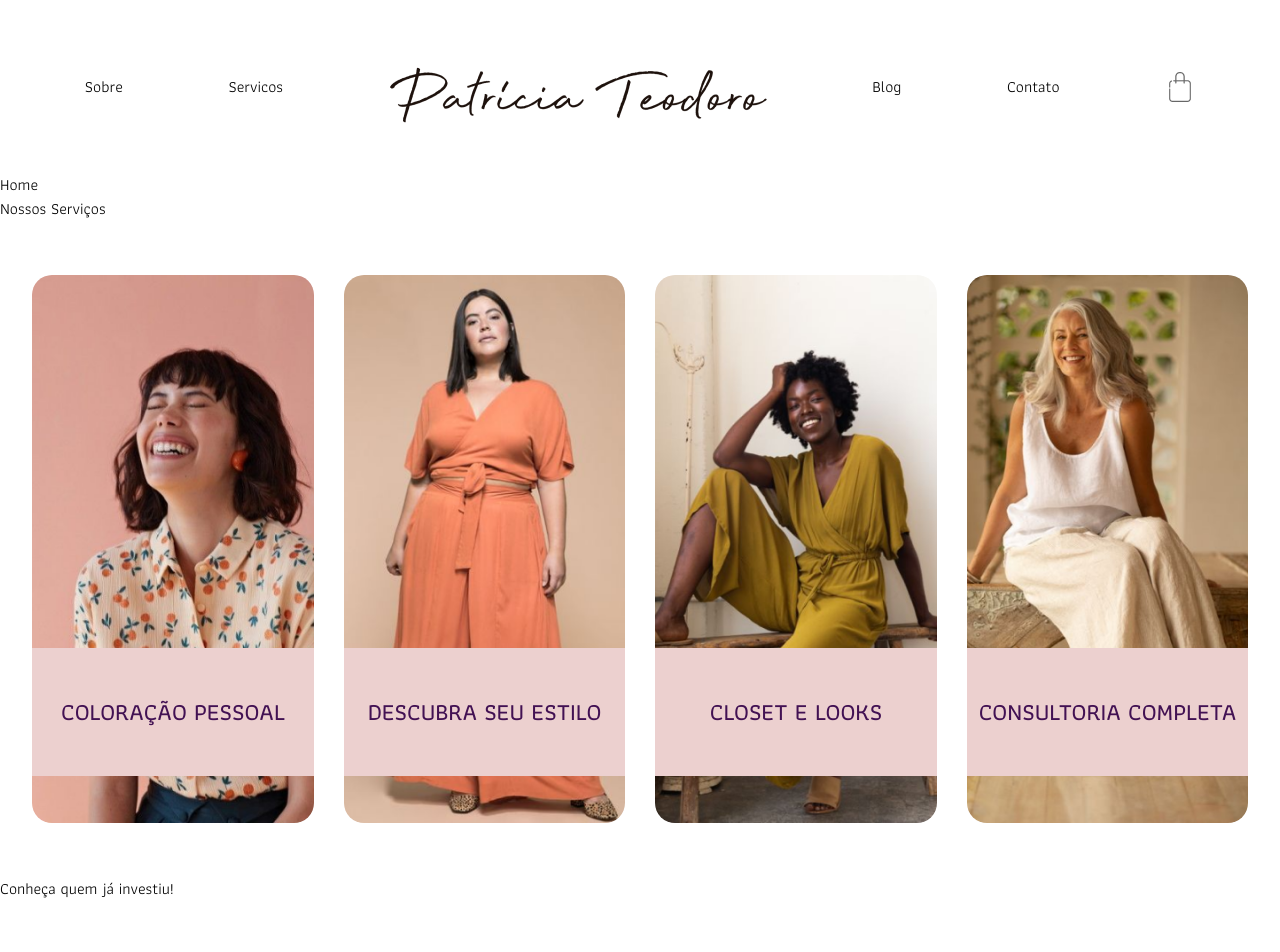
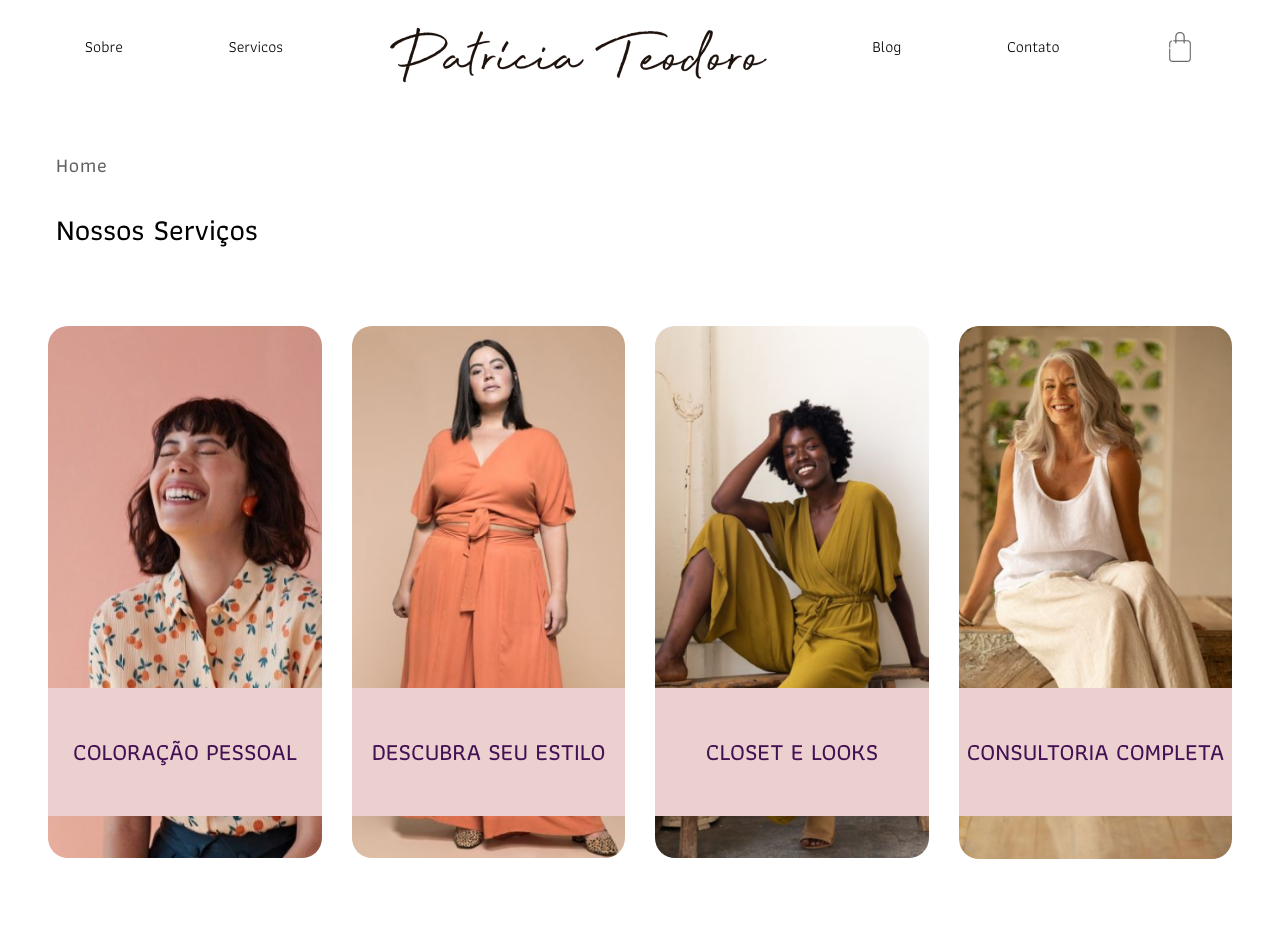
Before and after one commit to Juvido/patricia-teodoro, a React (Vite) app: page / in a window 1280 px wide. Shown: the top 952 px of the page. Before the commit the page ends 901 px from the top, so only its background shows below. Built offline with nearby package versions, Linux system fonts and the light colour scheme.

Commit message:
cards and styles - ok

```diff
--- a/src/components/CardsHome/style.module.css
+++ b/src/components/CardsHome/style.module.css
@@ -1,8 +1,6 @@
-.main {
-    margin: 1em;
-}
 .cardContainer {
   position: relative;
+  margin-top: 150px;
 }
 
 .img {
@@ -34,28 +32,3 @@
   line-height: 38px;
   color: #421153;
 }
-
-.linkHome {
-  width: 51px;
-  height: 32px;
-  left: 40px;
-  top: 193px;
-  font-style: normal;
-  font-weight: 500;
-  font-size: 20px;
-  line-height: 32px;
-  letter-spacing: 0.04em;
-  color: #626262;
-}
-
-.servicos {
-    width: 319px;
-height: 77px;
-left: 40px;
-top: 242px;
-font-style: normal;
-font-weight: 500;
-font-size: 48px;
-line-height: 77px;
-color: #000000;
-}
--- a/src/components/Navbar/index.jsx
+++ b/src/components/Navbar/index.jsx
@@ -19,7 +19,7 @@ export function Navbar() {
 
   return (
     <>
-      <div className="mx-auto flex py-10 items-center justify-around p-6 lg:px-8 quad-background h-auto">
+      <div className="mx-auto flex items-center justify-around  lg:px-8 quad-background h-auto">
         <a> Sobre </a>
         <a> Servicos </a>
         <img src={Logo} alt="Patricia Teodoro" />
--- a/src/pages/Home/index.jsx
+++ b/src/pages/Home/index.jsx
@@ -20,7 +20,7 @@ export function Home() {
           <Card cardTitle="CONSULTORIA COMPLETA" img={Card4} />
         </div>
       </div>
-      <h3> Conheça quem já investiu! </h3>
+      <h3 className={style.textInvestors}> Conheça quem já investiu! </h3>
     </div>
   );
 }
--- a/src/pages/Home/style.module.css
+++ b/src/pages/Home/style.module.css
@@ -1,12 +1,59 @@
+.main{
+  display: flex;
+  flex-direction: column;
+  margin: 1em;
+}
+
 .container {
   display: flex;
   justify-content: center;
   align-items: center;
-  height: 80vh;
-  margin: 0.5em 2em;
+  height: 60vh;
+  margin: 0 2em;
 }
 
 .cardRow {
   display: flex;
+  margin-top: 19px;
   gap: 30px;
 }
+
+.linkHome {
+  width: 51px;
+  height: 32px;
+  margin-left: 40px;
+  margin-top: 40px;
+  letter-spacing: 0.04em;
+  font-style: normal;
+  font-weight: 500;
+  font-size: 20px;
+  line-height: 32px;
+  letter-spacing: 0.04em;
+  color: #626262;
+}
+
+.servicos {
+  width: 319px;
+  height: 77px;
+  left: 40px;
+  margin-left: 40px;
+  margin-top: 10px;
+  font-style: normal;
+  font-weight: 500;
+  font-size: 30px;
+  line-height: 77px;
+  color: #000000;
+}
+
+.textInvestors {
+  text-align: center;
+  align-self: center;
+  width: 569px;
+  height: 59px;
+  left: 442px;
+  margin-top: 200px;
+  font-weight: 500;
+  font-size: 30px;
+  line-height: 77px;
+  color: #000000;
+}
```
